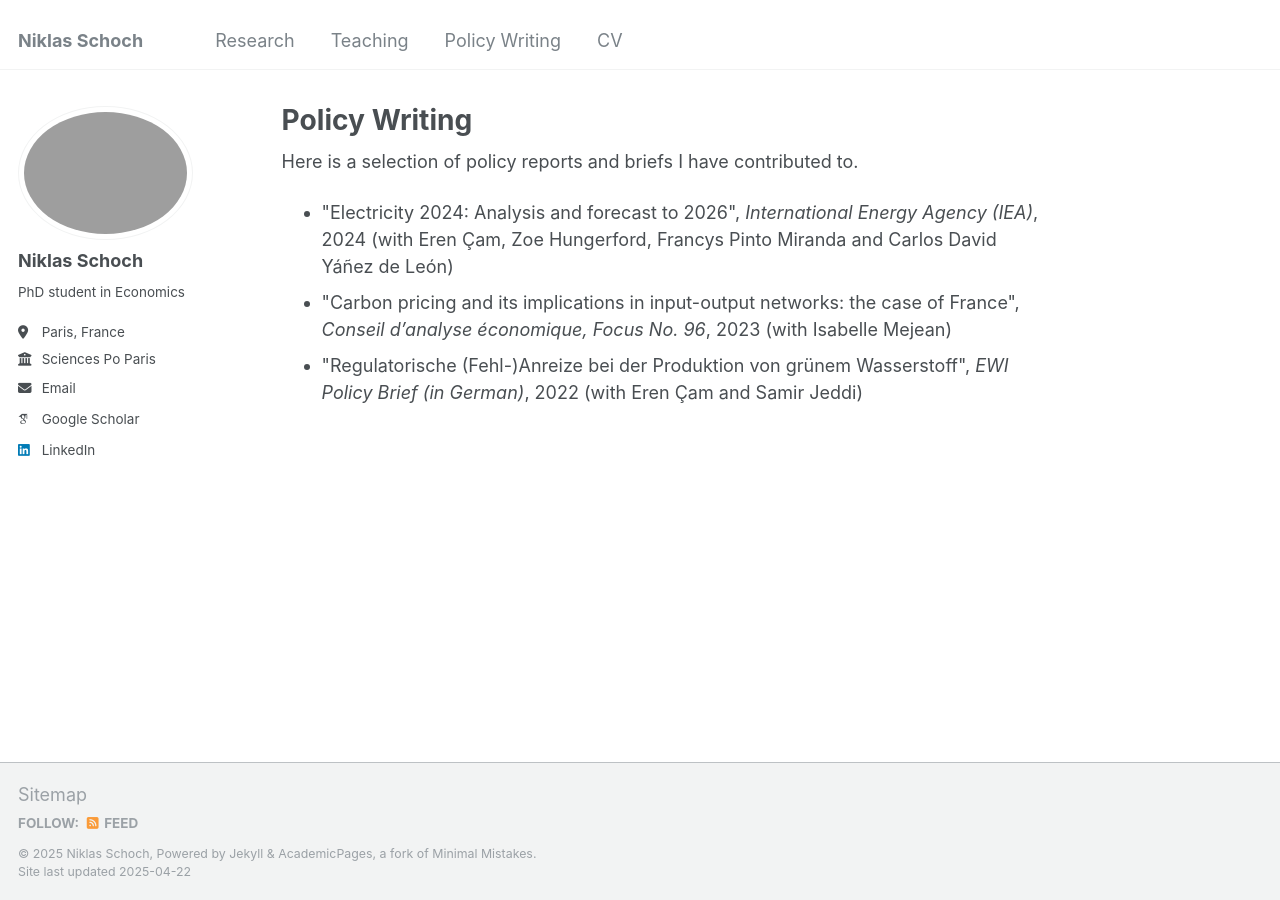
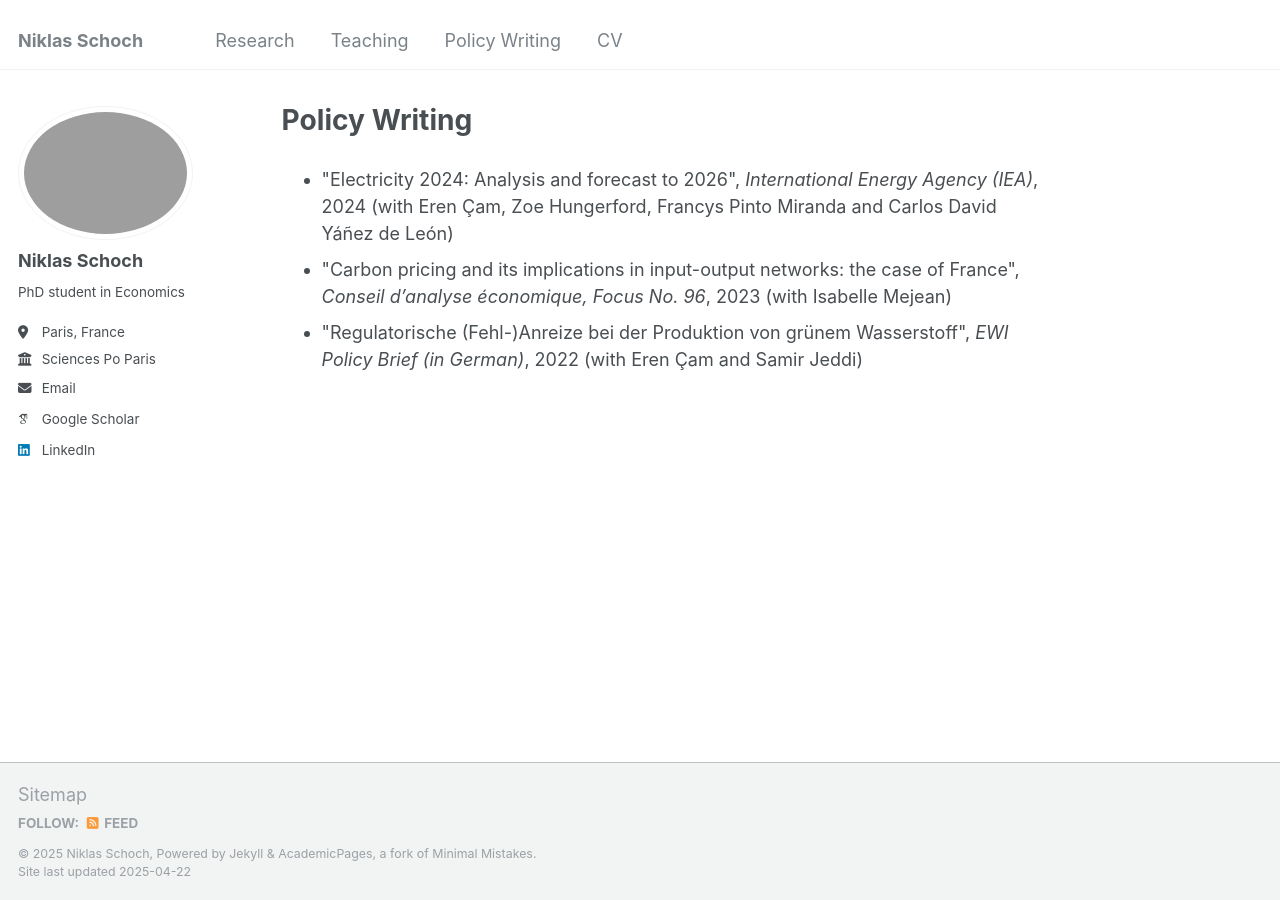
Before and after one commit to niklasschoch/niklasschoch.github.io, a Jekyll site: the page built from _pages/policy.md, in a window 1280 px wide. Built offline with Jekyll 4.4.1, drawn with Linux system fonts in a browser that asks for light colours; some web fonts are replaced.

Commit message:
Update policy.md
Signed-off-by: niklasschoch <74817881+niklasschoch@users.noreply.github.com>

```diff
--- a/_pages/policy.md
+++ b/_pages/policy.md
@@ -4,8 +4,6 @@ permalink: /policy/
 layout: single
 author_profile: true
 ---
-
-Here is a selection of policy reports and briefs I have contributed to.
 
 {% assign policies = site.policy | sort: "date" | reverse %}
 <ul>
```
